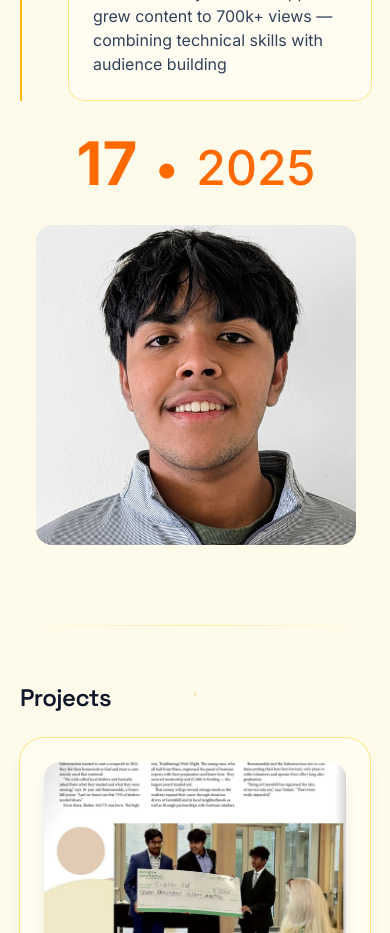
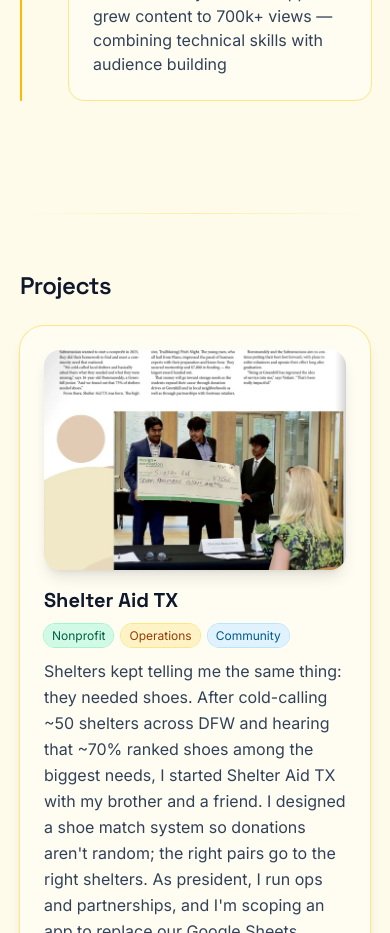
Before and after one commit to Vedant0667/personal-project, a Next.js app: page / in a window 390 px wide. Shown: the part 2260-3193 px from the top of the page. Built offline with nearby package versions, Linux system fonts and the light colour scheme.

Commit message:
changed mobile view and updated readme

```diff
--- a/src/components/Timeline.tsx
+++ b/src/components/Timeline.tsx
@@ -1,6 +1,6 @@
 "use client";
 
-import { useRef } from "react";
+import { useRef, useState, useEffect } from "react";
 import { motion, useScroll, useTransform } from "framer-motion";
 import Reveal from "@/components/Reveal";
 
@@ -146,9 +146,9 @@ export default function Timeline() {
             className="col-span-12 lg:col-span-5 self-start"
             style={{ position: "sticky", top: `${STICKY_OFFSET_VH}vh` }}
           >
-            {/* Age / Year */}
+            {/* Age / Year - Desktop only */}
             <motion.div
-              className="mb-8 text-center lg:text-right"
+              className="hidden lg:block mb-8 text-center lg:text-right"
               style={{
                 opacity: useTransform(scrollYProgress, [0, 0.2], [0, 1])
               }}
@@ -162,8 +162,8 @@ export default function Timeline() {
               </motion.span>
             </motion.div>
 
-            {/* Photos (stacked crossfade) */}
-            <div className="relative w-80 h-80 lg:ml-auto lg:mr-0 mx-auto">
+            {/* Photos (stacked crossfade) - Desktop only */}
+            <div className="hidden lg:block relative w-80 h-80 lg:ml-auto lg:mr-0 mx-auto">
               <motion.img
                 src="/age-9-photo.jpg"
                 alt="Age 9"
```
Also changed, not shown: 1 other file (tests, documents, lock files or other folders).
